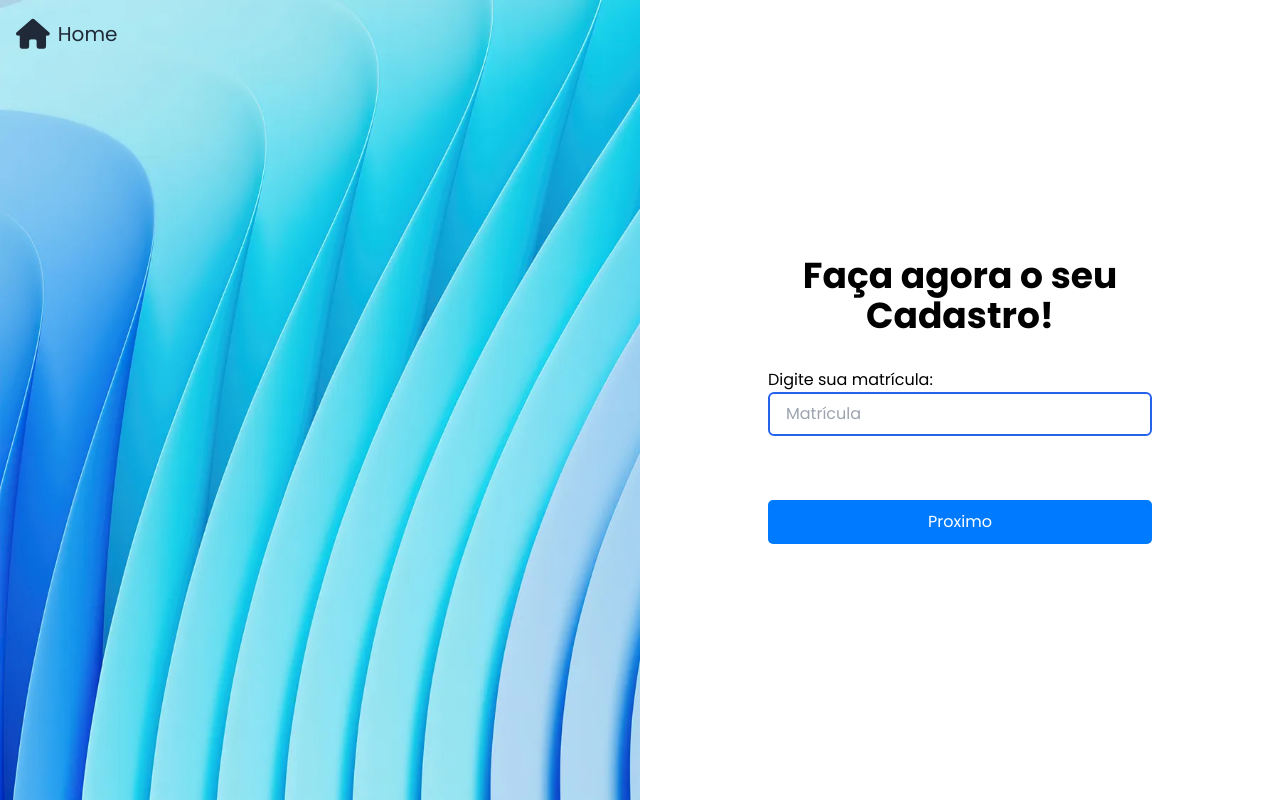
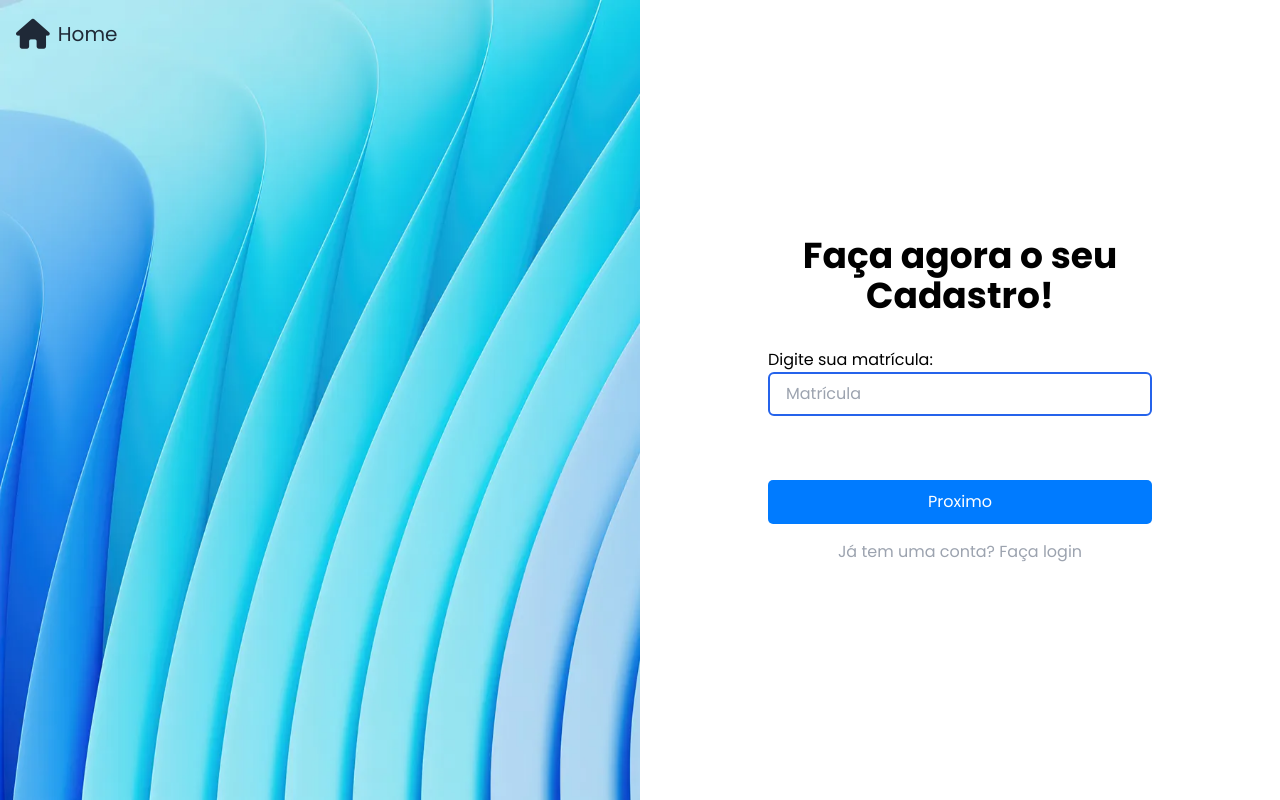
Before and after one commit to unitedcodelab/plataforma-cursos, a Django app: page /autenticacao/cadastro in a window 1280 px wide. Run offline with Django 5.2, Linux system fonts and the light colour scheme; parts of the project's set-up code (start-up, migrations or seed data) failed here and were passed over; some libraries are stand-ins or nearby versions.

Commit message:
fix: prod

```diff
--- a/src/templates/pages/auth/base_auth.html
+++ b/src/templates/pages/auth/base_auth.html
@@ -17,8 +17,8 @@
         <i class="fas fa-home text-3xl"></i>
         <span class="ml-2 text-xl">Home</span>
     </a>
-    <img class="w-screen absolute lg:relative lg:w-[50%] h-full" src="{% static 'illustrations/auth/image_left.png' %}" alt="Ilustração">
-    <main class="bg-white w-[90%] lg:w-[50%] h-[80vh] lg:h-screen flex justify-center items-center rounded-md lg:rounded-none z-50">
+    <img class="w-screen absolute lg:relative lg:w-[50%] h-screen" src="{% static 'illustrations/auth/image_left.png' %}" alt="Ilustração">
+    <main class="bg-white w-[90%] lg:w-[50%] h-[80vh] fixed lg:relative lg:h-screen flex justify-center items-center rounded-md lg:rounded-none z-50">
         {% block main %}
         {% endblock %}
     </main>
--- a/src/templates/pages/auth/signin.html
+++ b/src/templates/pages/auth/signin.html
@@ -26,7 +26,7 @@
             {% endif %}
             <button class="button w-full" type="submit">Entrar</button>
         </form>
-        <a href="{% url 'signup' %}" class="flex justify-center text-gray-400 hover:underline">
+        <a href="{% url 'signup' %}" class="flex justify-center text-gray-400 hover:underline text-center">
             Ainda não tem uma conta? Cadastre-se
         </a>
     </div>
--- a/src/templates/pages/auth/signup.html
+++ b/src/templates/pages/auth/signup.html
@@ -48,6 +48,11 @@
             {% endif %}
         </div>
 
-        <button class="button w-full" type="submit">Proximo</button>
+        <button class="button w-full mb-4" type="submit">Proximo</button>
+        {% if step == 1 %}
+            <a href="{% url 'signin' %}" class="flex justify-center text-gray-400 hover:underline text-center">
+                Já tem uma conta? Faça login
+            </a>
+        {% endif %}
     </form>
 {% endblock %}
```
